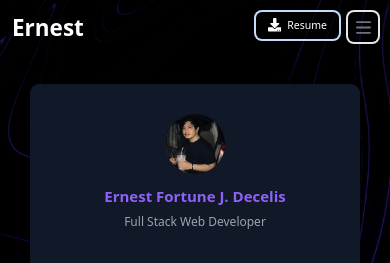
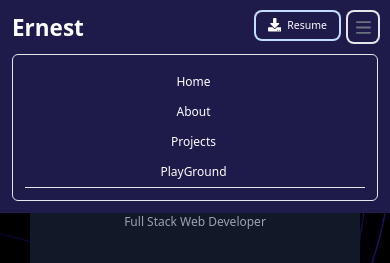
Before and after one commit to ernest07dec/DecelisPortfolio, a React (Create React App) app: page /playground in a window 390 px wide. Both pictures are taken after a click on the button "Open main menu". Shown: the top 263 px of the page. Built offline with nearby package versions, Linux system fonts and the light colour scheme; no server answers; a web font is replaced by a local one.

Commit message:
header fix all devices

```diff
--- a/src/components/header_footer/partial/Header.js
+++ b/src/components/header_footer/partial/Header.js
@@ -1,16 +1,15 @@
 import { NavLink, Link } from "react-router-dom";
-import React, { useState } from "react";
+import React, { useState, useEffect } from "react";
 import { FaDownload } from "react-icons/fa";
-import { useEffect, useRef } from "react";
 
 export const Header = () => {
   const [scrollTop, setScrollTop] = useState(0);
-  const [path, setPath] = useState(0);
+  const [isMobileMenuOpen, setMobileMenuOpen] = useState(false);
+
   useEffect(() => {
-    const handleScroll = (event) => {
+    const handleScroll = () => {
       setScrollTop(window.scrollY);
     };
-    setPath(window.location.pathname);
 
     window.addEventListener("scroll", handleScroll);
 
@@ -18,18 +17,26 @@ export const Header = () => {
       window.removeEventListener("scroll", handleScroll);
     };
   }, []);
+
   const handleNav = () => {
-    setTimeout(function () {
+    setTimeout(() => {
       window.scrollTo(0, 0);
     }, 500);
+
+    setMobileMenuOpen(false); // Close the mobile menu after clicking a link
   };
+
+  const toggleMobileMenu = () => {
+    setMobileMenuOpen(!isMobileMenuOpen);
+  };
+
   return (
     <nav
-      className={`fixed w-full z-50 text-white ${
-        scrollTop <= 200
-          ? ""
-          : "bg-indigo-950 border-b border-1 border-gray-800 opacity-80"
-      }`}
+      className={`fixed w-full z-50 ${
+        scrollTop > 200
+          ? "bg-indigo-950 border-b border-1 border-gray-800 opacity-80"
+          : "bg-indigo-950 sm:bg-transparent"
+      } text-white`}
     >
       <div className="max-w-screen-xl flex flex-wrap items-center justify-between mx-auto p-4">
         <Link to="/" className="flex items-center" onClick={handleNav}>
@@ -41,6 +48,7 @@ export const Header = () => {
           <a
             href="https://drive.google.com/file/d/1FpaQCOyq8fI6w8RlaFozpyxs55keDEdD/view?usp=sharing"
             target="_blank"
+            rel="noopener noreferrer"
           >
             <button
               type="button"
@@ -51,11 +59,9 @@ export const Header = () => {
             </button>
           </a>
           <button
-            data-collapse-toggle="navbar-cta"
             type="button"
+            onClick={toggleMobileMenu}
             className="inline-flex items-center p-2 w-10 h-10 justify-center text-sm text-gray-500 rounded-lg md:hidden hover:bg-gray-100 focus:outline-none focus:ring-2 focus:ring-gray-200 dark:text-gray-400 dark:hover:bg-gray-700 dark:focus:ring-gray-600"
-            aria-controls="navbar-cta"
-            aria-expanded="false"
           >
             <span className="sr-only">Open main menu</span>
             <svg
@@ -76,7 +82,9 @@ export const Header = () => {
           </button>
         </div>
         <div
-          className="items-center justify-between hidden w-full md:flex md:w-auto md:order-1"
+          className={`items-center justify-between w-full md:flex md:w-auto md:order-1 ${
+            isMobileMenuOpen ? "block" : "hidden"
+          }`}
           id="navbar-cta"
         >
           <ul className="flex flex-col font-medium p-4 md:p-0 mt-4 border rounded-lg md:flex-row md:space-x-8 md:mt-0 md:border-0 text-center">
--- /dev/null
+++ b/src/features/socketio_demo/ChatApp.jsx
@@ -0,0 +1,5 @@
+import React from "react";
+
+export const ChatApp = () => {
+  return <div>ChatApp</div>;
+};
--- a/src/pages/partial/PlayGround.jsx
+++ b/src/pages/partial/PlayGround.jsx
@@ -5,6 +5,7 @@ import { FrontendDemo } from "../../features/frontend_designs/FrontendDemo";
 import { Profile } from "../../features/profile/Profile";
 
 import { FaChevronCircleRight } from "react-icons/fa";
+import { ChatApp } from "../../features/socketio_demo/ChatApp";
 export const PlayGround = () => {
   const frontendDesignsRef = useRef(null);
   const executeScroll = (ref) => {
@@ -72,6 +73,9 @@ export const PlayGround = () => {
       <section className="mt-32" ref={frontendDesignsRef}>
         <FrontendDemo />
       </section>
+      <section className="mt-32" ref={frontendDesignsRef}>
+        <ChatApp />
+      </section>
     </AnimatedPage>
   );
 };
```
